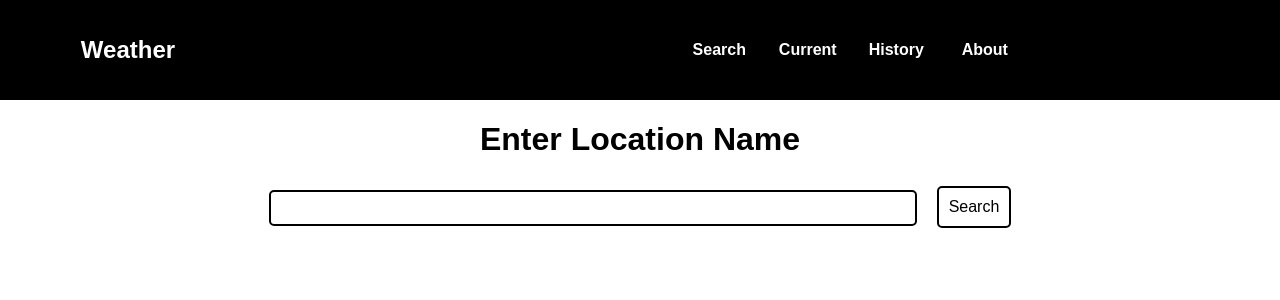
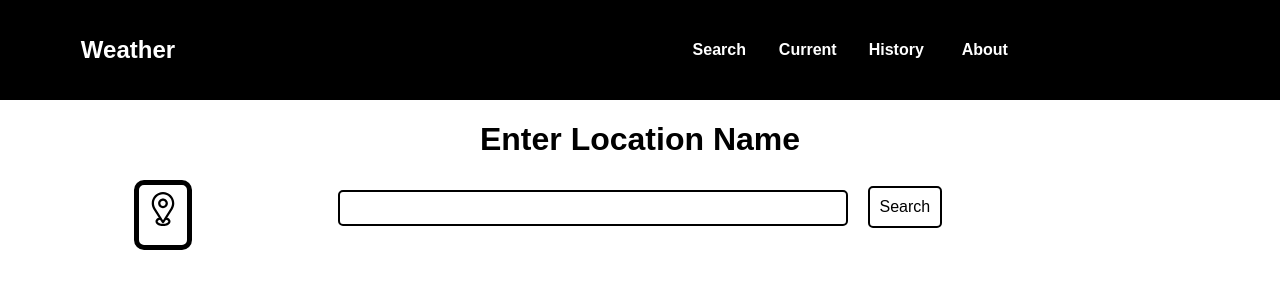
Before and after one commit to JSimoni42/CuralateWeatherApp, a React (Create React App) app: page / in a window 1280 px wide. Shown: the top 300 px of the page. Built offline with nearby package versions, Linux system fonts and the light colour scheme.

Commit message:
Added location button with styling

```diff
--- a/src/components/Search.js
+++ b/src/components/Search.js
@@ -1,4 +1,5 @@
 import React, { Component } from 'react';
+import location from "../img/location.svg"
 import '../styles/search.css';
 
 class Search extends Component {
@@ -9,20 +10,28 @@ class Search extends Component {
     }
 
     this.handleInput = this.handleInput.bind(this);
+    this.getLocation = this.getLocation.bind(this);
   }
 
   handleInput(event) {
     this.setState({ search: event.target.value });
   }
 
+  getLocation(event) {
+    console.log(event);
+  }
+
   render() {
     return(
       <div id="search-component">
         <h1>Enter Location Name</h1>
-        <form onSubmit={() => this.props.handleSearch(this.state.search)}>
-          <input type="text" value={this.state.search} onChange={this.handleInput} />
-          <input type="submit" value="Search" />
-        </form>
+        <div id="input-container">
+          <form onSubmit={() => this.props.handleSearch(this.state.search)}>
+            <input type="text" value={this.state.search} onChange={this.handleInput} />
+            <input type="submit" value="Search" />
+          </form>
+          <img id="location-button" src={location} onClick={this.getLocation} />
+        </div>
       </div>
     );
   }
--- a/src/styles/search.css
+++ b/src/styles/search.css
@@ -2,7 +2,7 @@
   height: 30px;
   margin: 10px 20px 0 0;
   margin-top: 10px;
-  width: 50%;
+  width: 80%;
   border-radius: 5px;
   border: 2px black solid;
 }
@@ -19,3 +19,31 @@
   padding: 10px;
   border-radius: 5px;
 }
+
+#search-component form {
+  display: inline-block;
+  width: 70%;
+  grid-column: 2;
+  justify-self: center;
+  grid-row: 1;
+  align-items: center;
+}
+
+#search-component #location-button {
+  width: 3em;
+  border: 5px black solid;
+  border-radius: 10px;
+  grid-column: 1;
+  grid-row: 1;
+  justify-self: end;
+}
+
+#search-component #location-button:hover {
+  cursor: pointer;
+  width: 4em;
+}
+
+#search-component #input-container {
+  display: grid;
+  grid-template-columns: 1fr 70% 1fr;
+}
```
Also changed, not shown: src/img/location.svg (added), src/img/noun_197000_cc.svg (deleted).
